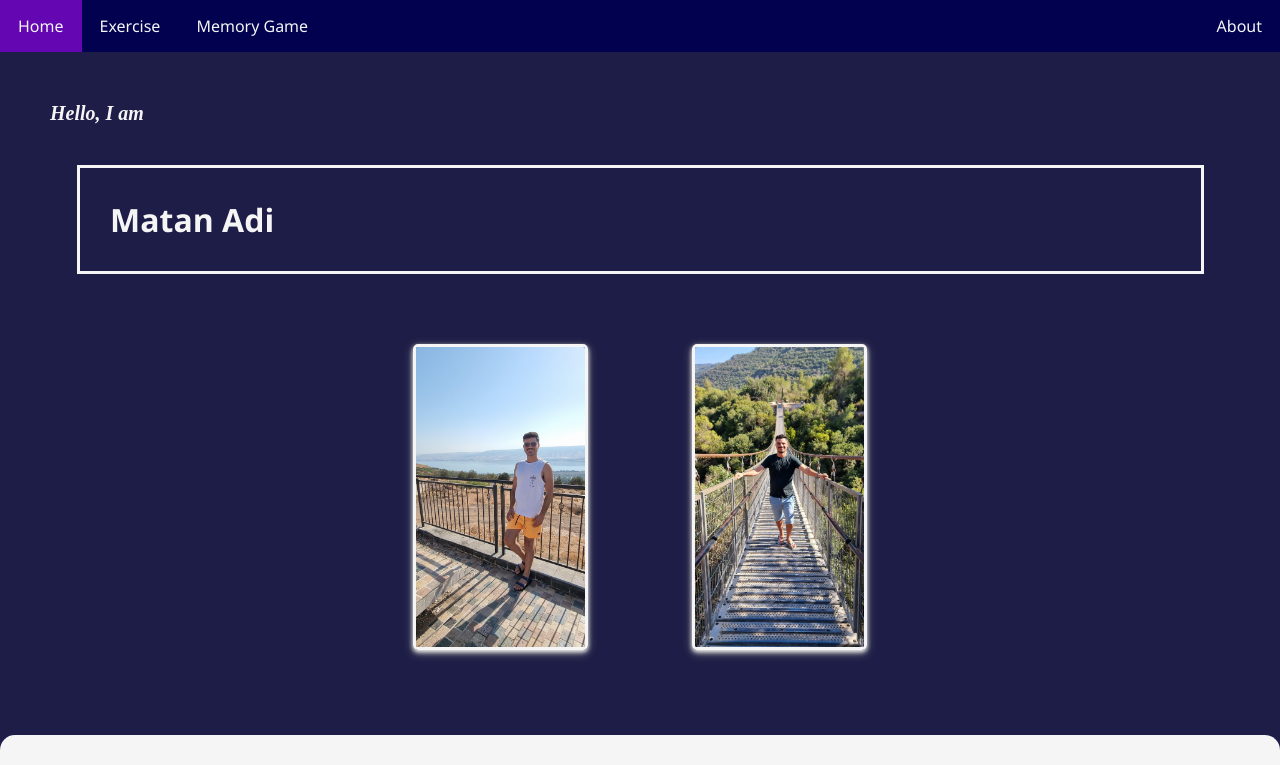
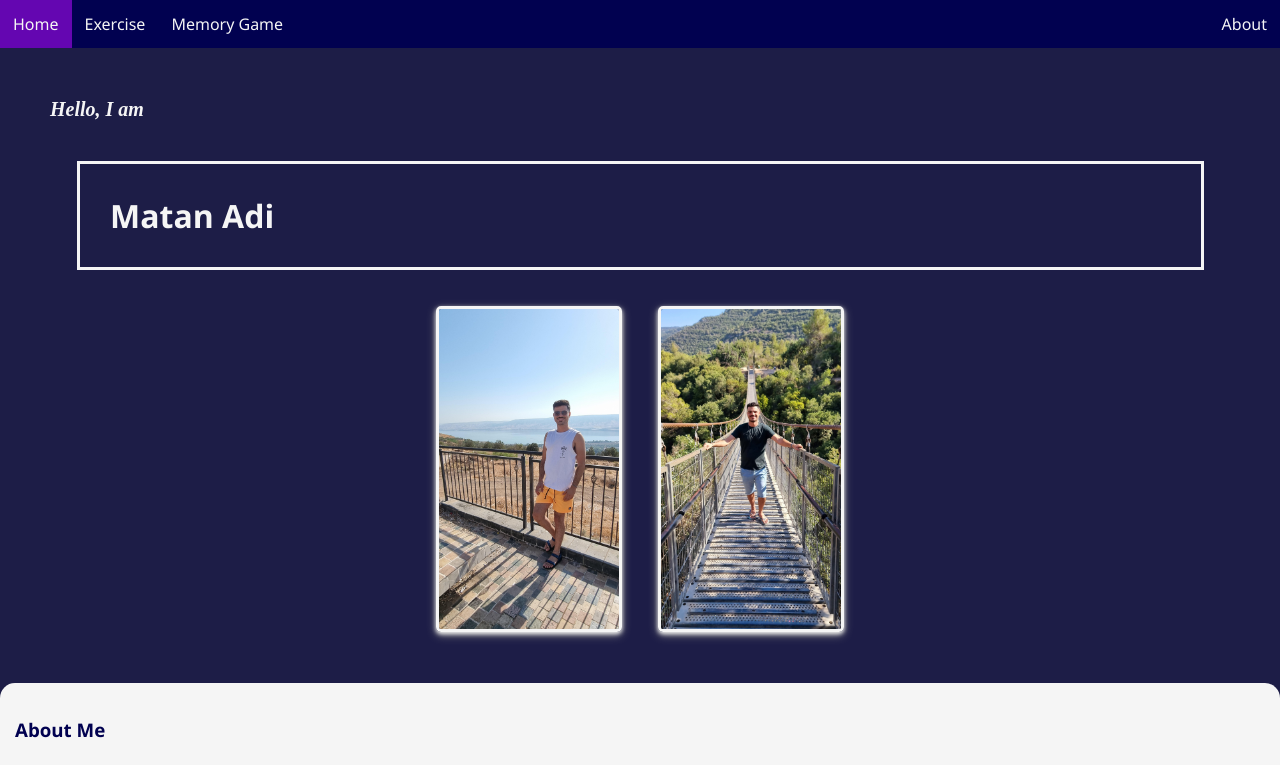
Before and after one commit to matanad/codingacademyintro, a plain HTML site: page index.html in a window 1280 px wide. Shown: the top 765 px of the page. Drawn offline with nearby package versions, Linux system fonts and the light colour scheme.

Commit message:
Add files via upload

```diff
--- a/css/main.css
+++ b/css/main.css
@@ -33,7 +33,7 @@ body {
 
 @media only screen and (max-width: 600px) {
     .main-nav {
-        font-size: 0.5em;
+        font-size: 0.8em;
         padding: 0;
     }
 }
@@ -42,13 +42,12 @@ body {
     margin-left: auto;
 }
 
-.navbar-li {
-    padding: 15px;
-}
-
 .navbar-a {
+    display: block;
     color: whitesmoke;
     text-decoration: none;
+    padding: 10px;
+
 }
 
 .navbar-li:hover:not(.active) {
@@ -100,8 +99,9 @@ h1 {
 }
 
 .profile-img {
-    height: 300px;
-    margin: 50px;
+    height: 40vh;
+    /* height: 500px; */
+    margin: 1em;
     border: solid;
     border-color: whitesmoke;
     border-radius: 5px;
@@ -110,7 +110,7 @@ h1 {
 }
 
 .profile-img:hover {
-    height: 500px;
+    height: 53vh;
 }
 
 .content-container {
```
